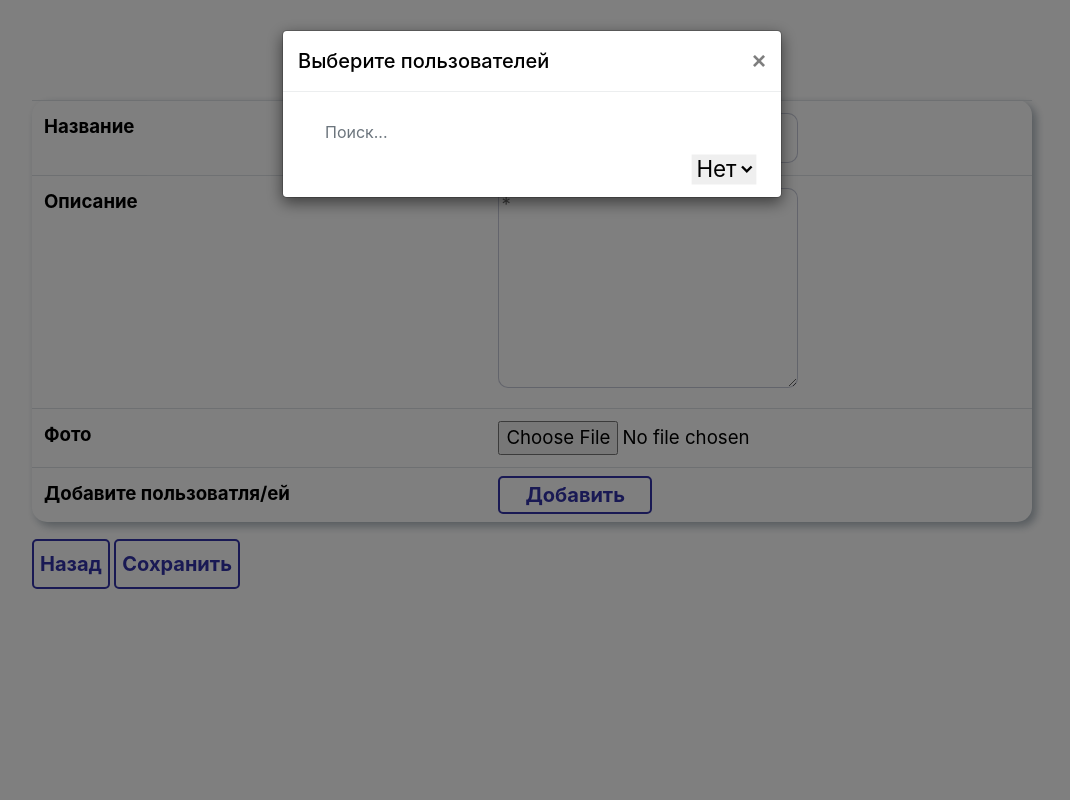
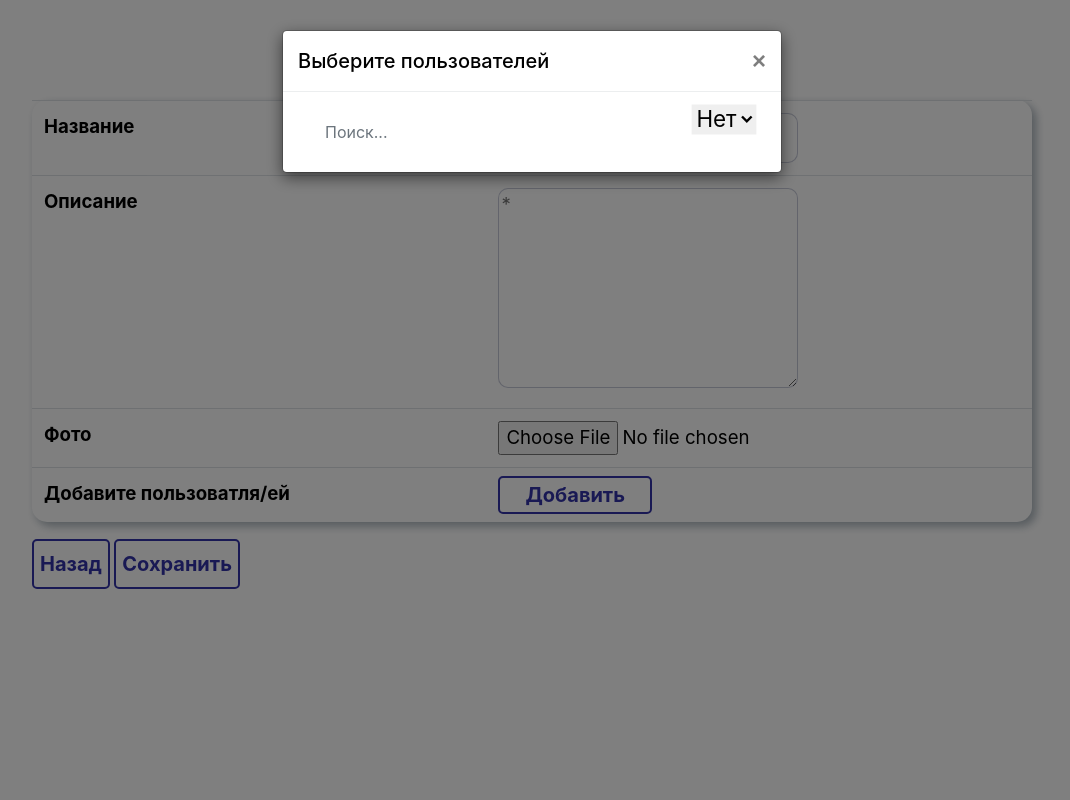
Before and after one commit to chesterzed/MDS_tg_bot, a Django app: page /mailing/1 in a window 1280 px wide, after a click on "Добавить". Shown: the whole page, without its empty margins (108-1178 px from the left). Run offline with Django 4.2, Linux system fonts and the light colour scheme; some libraries are stand-ins or nearby versions.

Commit message:
Update mailing.html

```diff
--- a/crm/templates/work/mailing.html
+++ b/crm/templates/work/mailing.html
@@ -51,6 +51,13 @@
 									</div>
 									<div class="modal-body">
 										<div class="col">
+
+											<select name="manage" id="{{user.phone}}"
+												style="border: 0;  float: right; transform: scale(1.2); ">
+												<option value="true">Да</option>
+												<option value="false" selected>Нет</option>
+											</select>
+
 											<input id="searchForm" class="form-control searchInpt" type="text"
 												placeholder="Поиск..." onkeyup="
 															var filter = document.getElementById('searchForm').value.toLowerCase();
@@ -79,11 +86,6 @@
 
 										</div>
 
-										<div class="col"><select name="manage" id="{{user.phone}}"
-												style="border: 0;  float: right; transform: scale(1.2); ">
-												<option value="true">Да</option>
-												<option value="false" selected>Нет</option>
-											</select></div>
 										{% for user in users %}
 										<div class="el" id="{{user.phone}}">
 											<div class="templateCard">
```
